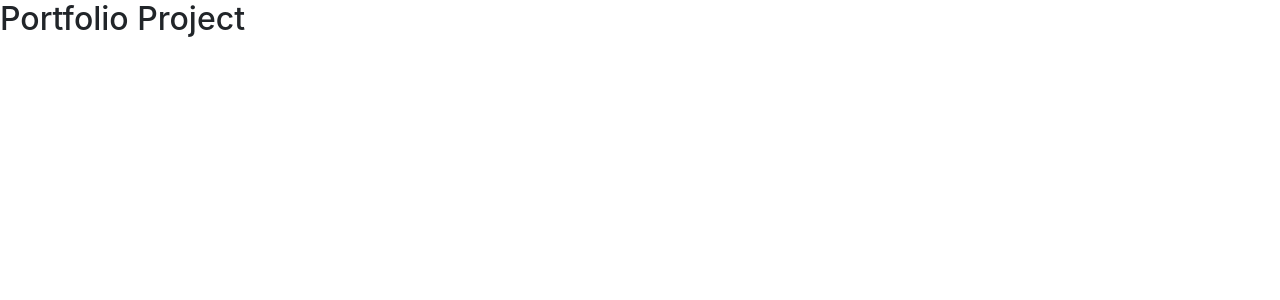
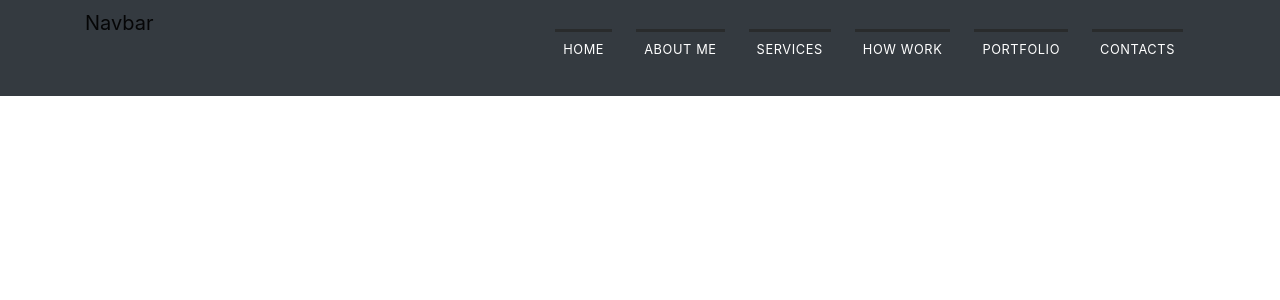
Before and after one commit to rafaelrosas19/react-portfolio, a React (Create React App) app: page / in a window 1280 px wide. Shown: the top 300 px of the page. Built offline with nearby package versions, Linux system fonts and the light colour scheme.

Commit message:
Navbar Completed

```diff
--- a/package.json
+++ b/package.json
@@ -3,6 +3,9 @@
   "version": "0.1.0",
   "private": true,
   "dependencies": {
+    "@fortawesome/fontawesome-svg-core": "^1.2.34",
+    "@fortawesome/free-solid-svg-icons": "^5.15.2",
+    "@fortawesome/react-fontawesome": "^0.1.14",
     "@testing-library/jest-dom": "^5.11.9",
     "@testing-library/react": "^11.2.5",
     "@testing-library/user-event": "^12.8.1",
--- a/public/index.html
+++ b/public/index.html
@@ -39,5 +39,8 @@
       To begin the development, run `npm start` or `yarn start`.
       To create a production bundle, use `npm run build` or `yarn build`.
     -->
+    <script src="https://code.jquery.com/jquery-3.3.1.slim.min.js" integrity="sha384-q8i/X+965DzO0rT7abK41JStQIAqVgRVzpbzo5smXKp4YfRvH+8abtTE1Pi6jizo" crossorigin="anonymous"></script>
+    <script src="https://cdnjs.cloudflare.com/ajax/libs/popper.js/1.14.6/umd/popper.min.js" integrity="sha384-wHAiFfRlMFy6i5SRaxvfOCifBUQy1xHdJ/yoi7FRNXMRBu5WHdZYu1hA6ZOblgut" crossorigin="anonymous"></script>
+    <script src="https://stackpath.bootstrapcdn.com/bootstrap/4.2.1/js/bootstrap.min.js" integrity="sha384-B0UglyR+jN6CkvvICOB2joaf5I4l3gm9GU6Hc1og6Ls7i6U/mkkaduKaBhlAXv9k" crossorigin="anonymous"></script>
   </body>
 </html>
--- a/src/App.css
+++ b/src/App.css
@@ -1,3 +1,15 @@
+@import url("https://fonts.googleapis.com/css2?family=Roboto+Condensed:wght@300&display=swap");
+
+:root {
+  --primary-white: #fff;
+  --primary-orange: #f9ab00;
+  --primary-dark: #292b2c;
+}
+
+body {
+  font-family: "Roboto Condensed" sans-serif;
+}
+
 .App {
   text-align: center;
 }
@@ -36,3 +48,35 @@
     transform: rotate(360deg);
   }
 }
+/* Navbar */
+
+/* Menu Links */
+nav a.nav-link {
+  font-size: 0.8rem;
+  letter-spacing: 0.0375rem;
+  cursor: pointer;
+}
+
+nav ul li {
+  text-transform: uppercase;
+}
+.navbar-nav > li > a {
+  margin-right: 0.75rem;
+  margin-left: 0.75rem;
+  color: var(--primary-white) !important;
+  border-top: 0.1875rem solid var(--primary-dark);
+}
+
+.navbar-brand {
+  max-width: 17.25rem;
+  padding: 0 !important;
+  height: 5rem !important;
+}
+
+.navbar-nav > li > a.active,
+.navbar-nav > li > a.active:focus {
+  border-top: 0.1875rem solid var(--primary-orange);
+}
+.navbar-nav > li > a:hover {
+  border-top: 0.1875rem solid var(--primary-orange);
+}
--- a/src/App.js
+++ b/src/App.js
@@ -1,8 +1,11 @@
 import "./App.css";
 import "bootstrap/dist/css/bootstrap.min.css";
+import Navbar from "./components/Navbar"
 
 function App() {
-  return <h2>Portfolio Project</h2>;
+  return (
+    <Navbar />
+  );
 }
 
 export default App;
--- /dev/null
+++ b/src/components/Navbar.js
@@ -0,0 +1,64 @@
+import React from "react";
+// REACT FONT AWESOME IMPORT
+import { FontAwesomeIcon } from "@fortawesome/react-fontawesome";
+import { faBars } from "@fortawesome/free-solid-svg-icons";
+
+const Navbar = () => {
+  return (
+    <nav className="navbar navbar-expand-lg navbar-light bg-dark">
+      <div className="container">
+        <a className="navbar-brand" href="/">
+          Navbar
+        </a>
+        <button
+          className="navbar-toggler"
+          type="button"
+          data-toggle="collapse"
+          data-target="#navbarSupportedContent"
+          aria-controls="navbarSupportedContent"
+          aria-expanded="false"
+          aria-label="Toggle navigation"
+        >
+          <FontAwesomeIcon icon={faBars} style={{color: "#fff"}}/>
+        </button>
+
+        <div className="collapse navbar-collapse" id="navbarSupportedContent">
+          <ul className="navbar-nav ml-auto">
+            <li className="nav-item active">
+              <a className="nav-link" href="./">
+                Home <span className="sr-only">(current)</span>
+              </a>
+            </li>
+            <li className="nav-item">
+              <a className="nav-link" href="./">
+                About Me
+              </a>
+            </li>
+            <li className="nav-item">
+              <a className="nav-link" href="./">
+                Services
+              </a>
+            </li>
+            <li className="nav-item">
+              <a className="nav-link" href="./">
+                How work
+              </a>
+            </li>
+            <li className="nav-item">
+              <a className="nav-link" href="./">
+                Portfolio
+              </a>
+            </li>
+            <li className="nav-item">
+              <a className="nav-link" href="./">
+                Contacts
+              </a>
+            </li>
+          </ul>
+        </div>
+      </div>
+    </nav>
+  );
+};
+
+export default Navbar;
```
Also changed, not shown: 1 other file (tests, documents, lock files or other folders).
